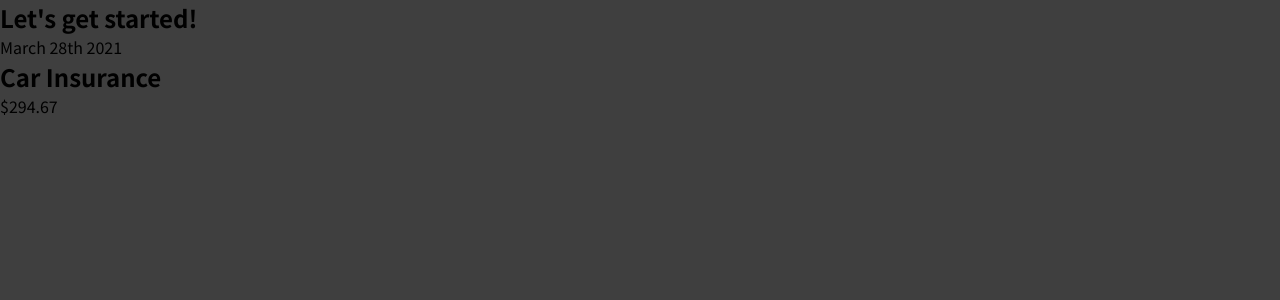
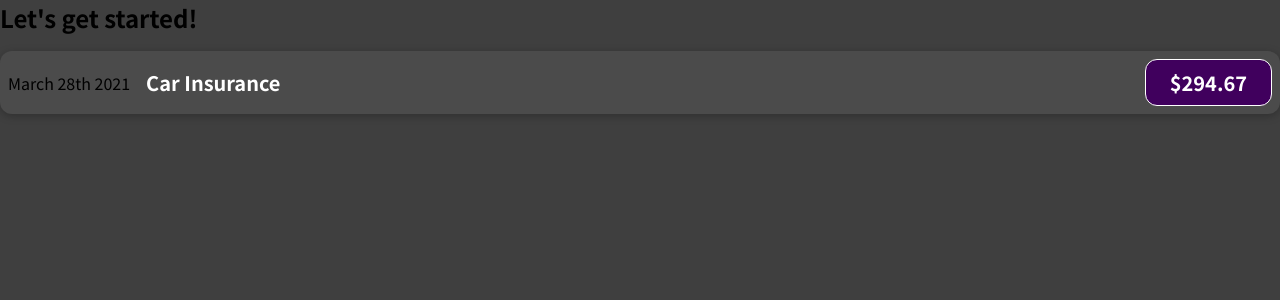
Before and after one commit to davitorress/reactjs_compass-course, a JavaScript app in the folder react-complete-guide/: page / in a window 1280 px wide. Shown: the top 300 px of the page. Built offline with nearby package versions, Linux system fonts and the light colour scheme.

Commit message:
adding basic css styling

```diff
--- /dev/null
+++ b/react-complete-guide/src/components/ExpenseItem.css
@@ -0,0 +1,60 @@
+.expense-item {
+	display: flex;
+	align-items: center;
+	justify-content: space-between;
+
+	margin: 1rem 0;
+	padding: 0.5rem;
+
+	border-radius: 12px;
+	background-color: #4b4b4b;
+	box-shadow: 0 2px 8px rgba(0, 0, 0, 0.25);
+}
+
+.expense-item h2 {
+	flex: 1;
+	margin: 0 1rem;
+
+	color: #fff;
+	font-size: 1rem;
+}
+
+.expense-item__description {
+	display: flex;
+	align-items: flex-end;
+	justify-content: flex-start;
+	flex-direction: column;
+	flex-flow: column-reverse;
+	gap: 1rem;
+	flex: 1;
+}
+
+.expense-item__price {
+	padding: 0.5rem;
+
+	color: #fff;
+	font-size: 1rem;
+	font-weight: 700;
+
+	border-radius: 12px;
+	border: 1px solid #fff;
+	background-color: #40005d;
+}
+
+@media (min-width: 580px) {
+	.expense-item__description {
+		flex-direction: row;
+		align-items: center;
+		justify-content: flex-start;
+		flex: 1;
+	}
+
+	.expense-item__description h2 {
+		font-size: 1.25rem;
+	}
+
+	.expense-item__price {
+		padding: 0.5rem 1.5rem;
+		font-size: 1.25rem;
+	}
+}
--- a/react-complete-guide/src/components/ExpenseItem.js
+++ b/react-complete-guide/src/components/ExpenseItem.js
@@ -1,12 +1,14 @@
+import "./ExpenseItem.css";
+
 function ExpenseItem() {
 	return (
-		<div>
-			<div>March 28th 2021</div>
-			<div>
+		<section className="expense-item">
+			<p>March 28th 2021</p>
+			<section className="expense-item__description">
 				<h2>Car Insurance</h2>
-				<div>$294.67</div>
-			</div>
-		</div>
+				<p className="expense-item__price">$294.67</p>
+			</section>
+		</section>
 	);
 }
 
```
